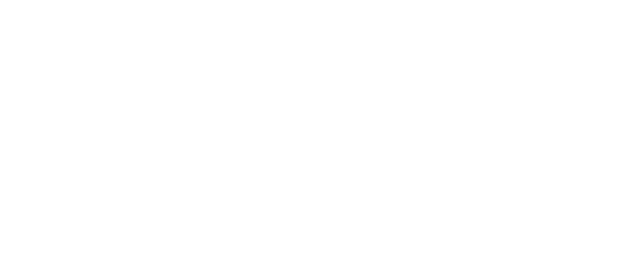
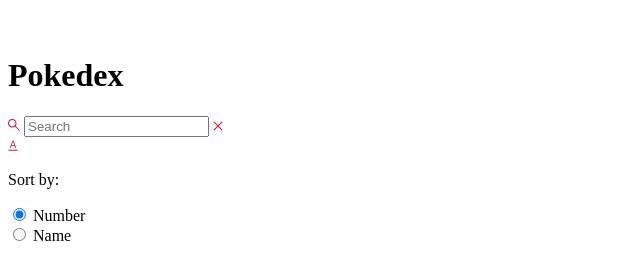
Before and after one commit to shogof/Build-a-Pok-mon-Search-App, a plain HTML site: page inde.html in a window 1280 px wide. Shown: the whole page, without its empty margins (0-640 px from the left). Drawn offline with Linux system fonts and the light colour scheme.

Commit message:
header added

```diff
--- a/inde.html
+++ b/inde.html
@@ -7,6 +7,66 @@
     <link rel="stylesheet" href="styles.css" />
   </head>
   <body>
+    <main class="main">
+      <header class="header home">
+        <div class="container">
+          <div class="logo-wrapper">
+            <img src="./assets/pokeball.svg" alt="pokeball" />
+            <h1>Pokedex</h1>
+          </div>
+          <div class="search-wrapper">
+            <div class="search-wrap">
+              <img
+                src="./assets/search.svg"
+                alt="search icon"
+                class="search-icon"
+              />
+              <input
+                type="text"
+                class="search-input body3-fonts"
+                placeholder="Search"
+                id="search-input"
+              />
+              <img
+                src="./assets/cross.svg"
+                alt="cross icon"
+                class="search-close-icon"
+                id="search-close-icon"
+              />
+            </div>
+            <div class="sort-wrapper">
+              <div class="sort-wrap">
+                <img
+                  src="./assets/sorting.svg"
+                  alt="sorting"
+                  class="sort-icon"
+                  id="sort-icon"
+                />
+              </div>
+              <div class="filter-wrapper">
+                <p class="body2-fonts">Sort by:</p>
+                <div class="filter-wrap">
+                  <div>
+                    <input
+                      type="radio"
+                      id="number"
+                      name="filters"
+                      value="number"
+                      checked
+                    />
+                    <label for="number" class="body3-fonts">Number</label>
+                  </div>
+                  <div>
+                    <input type="radio" id="name" name="filters" value="name" />
+                    <label for="name" class="body3-fonts">Name</label>
+                  </div>
+                </div>
+              </div>
+            </div>
+          </div>
+        </div>
+      </header>
+    </main>
     <script src="script.js"></script>
   </body>
 </html>
```
Also changed, not shown: assets/back-to-home.svg (added), assets/chevron_left.svg (added), assets/chevron_right.svg (added), assets/cross.svg (added), assets/height.svg (added), assets/pokeball.svg (added), assets/pokedex.svg (added), assets/search.svg (added), assets/sorting.svg (added), assets/weight.svg (added).
